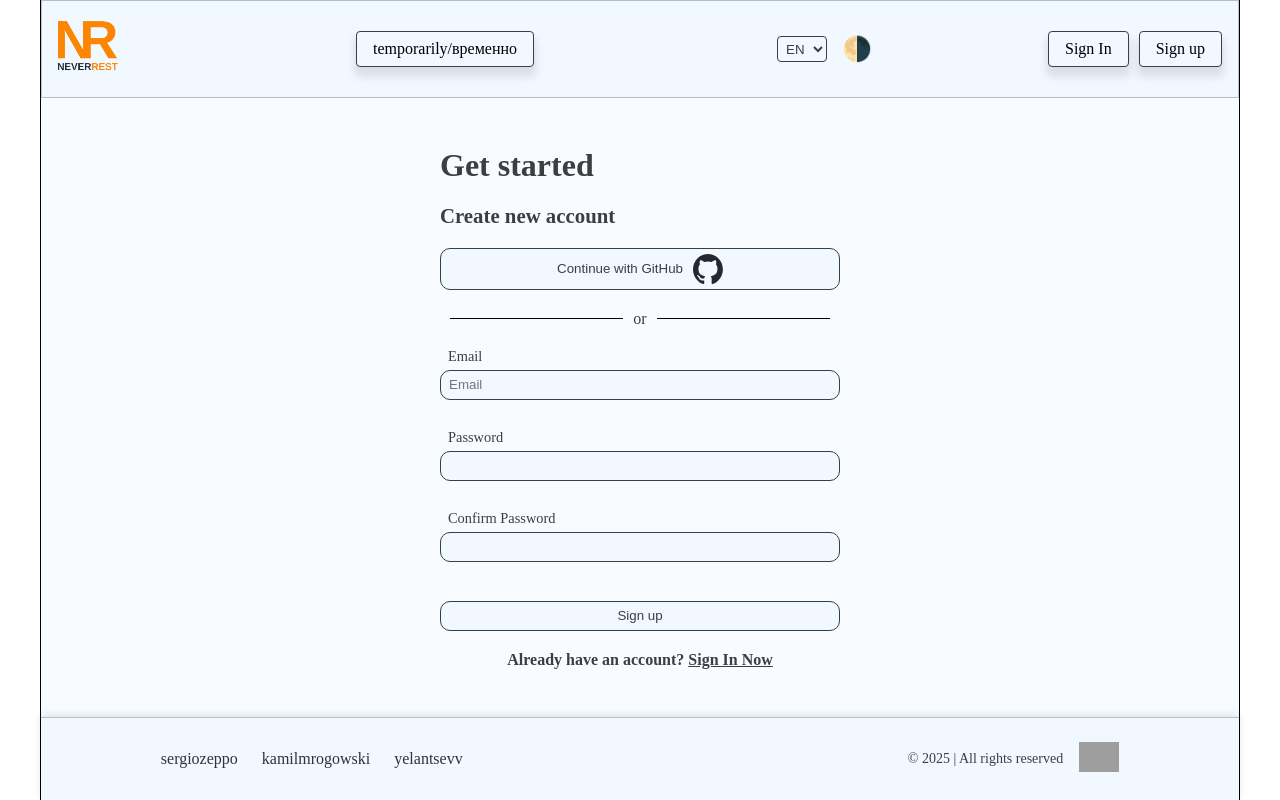
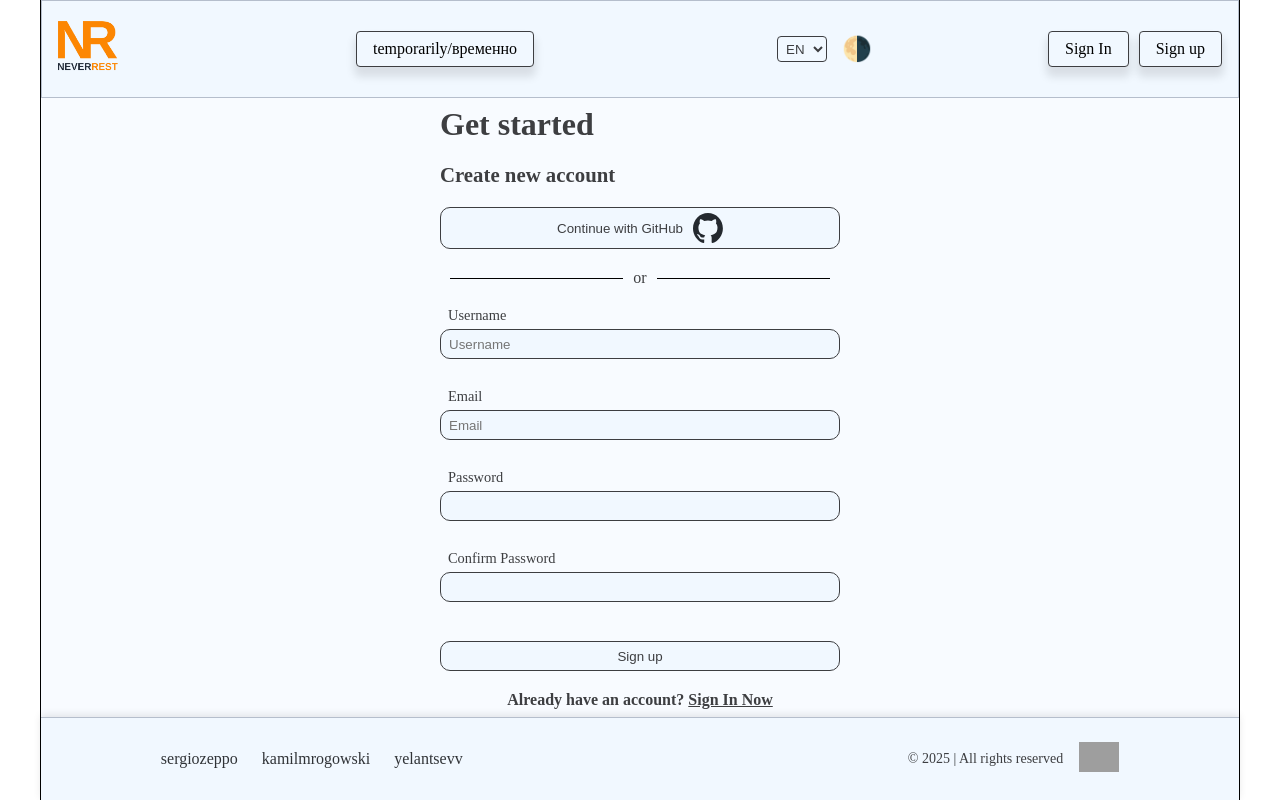
Before and after one commit to sergiozeppo/rest-client-app, a Next.js app: page /en/sign-up in a window 1280 px wide. Built offline with nearby package versions, Linux system fonts and the light colour scheme; grey boxes are pictures that could not be loaded.

Commit message:
feat: add username input for sign in

```diff
--- a/src/app/[locale]/sign-up/page.tsx
+++ b/src/app/[locale]/sign-up/page.tsx
@@ -15,6 +15,11 @@ async function signUpAction(data: FormData) {
   const signUpData = {
     email: data.email,
     password: data.passwordForm.password,
+    options: {
+      data: {
+        user_name: data.username,
+      },
+    },
   };
 
   const { error } = await supabase.auth.signUp(signUpData);
--- a/src/components/SignUpForm/SignUpForm.tsx
+++ b/src/components/SignUpForm/SignUpForm.tsx
@@ -34,6 +34,22 @@ export default function SignUpForm({ onSubmit }: SignUpFormProps) {
 
   return (
     <form onSubmit={handleSubmit(onSubmitForm)}>
+      <div className={s.inputContainer}>
+        <label className={s.label} htmlFor="username">
+          Username
+        </label>
+        <input
+          {...register('username')}
+          className={`${s.input} ${errors.username ? s.inputError : ''}`}
+          type="text"
+          placeholder="Username"
+        />
+        <div className={s.errorContainer}>
+          {errors.username && (
+            <p className={s.error}>{errors.username.message}</p>
+          )}
+        </div>
+      </div>
       <div className={s.inputContainer}>
         <label className={s.label} htmlFor="email">
           Email
--- a/src/utils/validation.ts
+++ b/src/utils/validation.ts
@@ -1,6 +1,7 @@
 import { z } from 'zod';
 
 export const FormValidation = z.object({
+  username: z.string().min(1, { message: 'Username is required' }),
   email: z.string().email({ message: 'Invalid email address' }),
   passwordForm: z
     .object({
```
